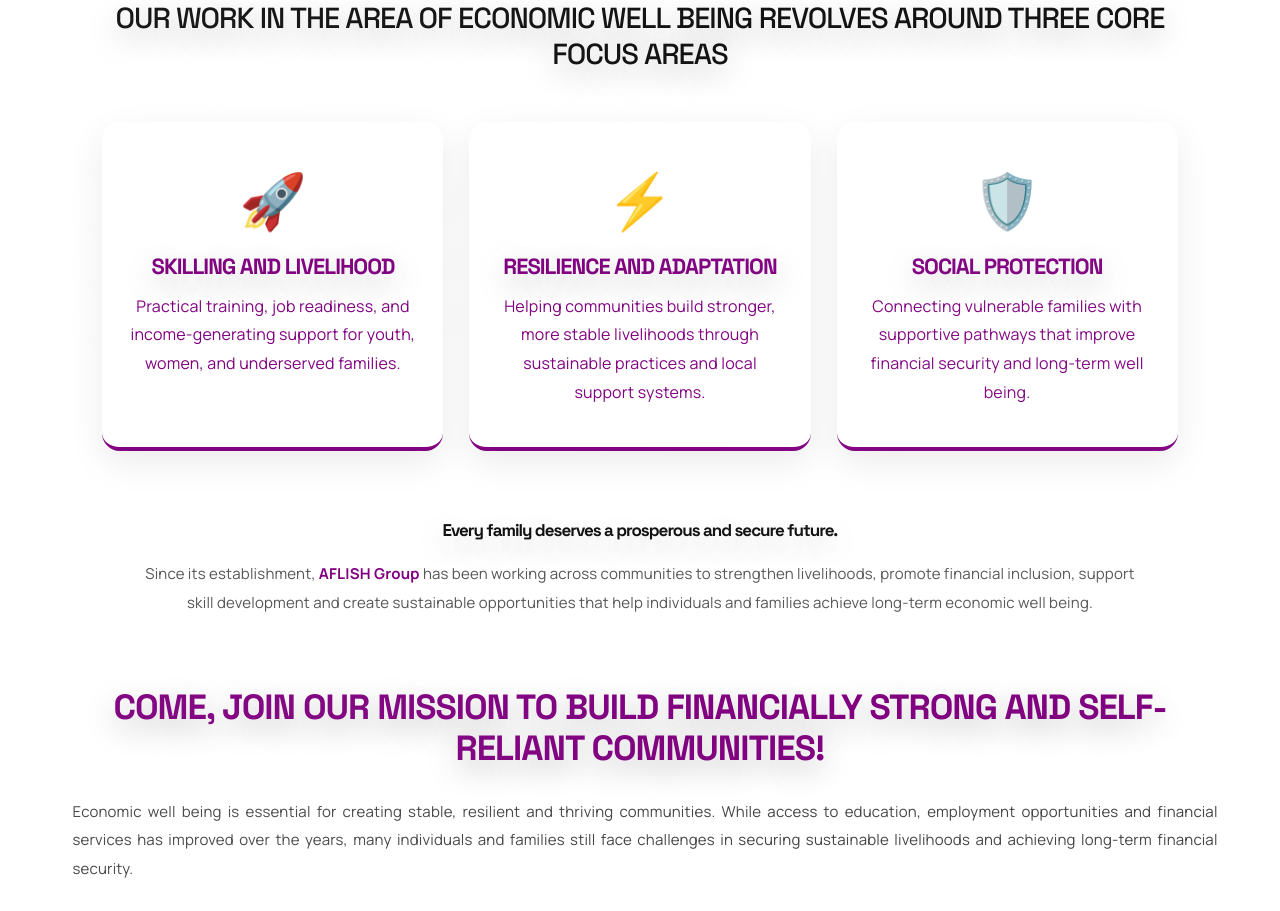
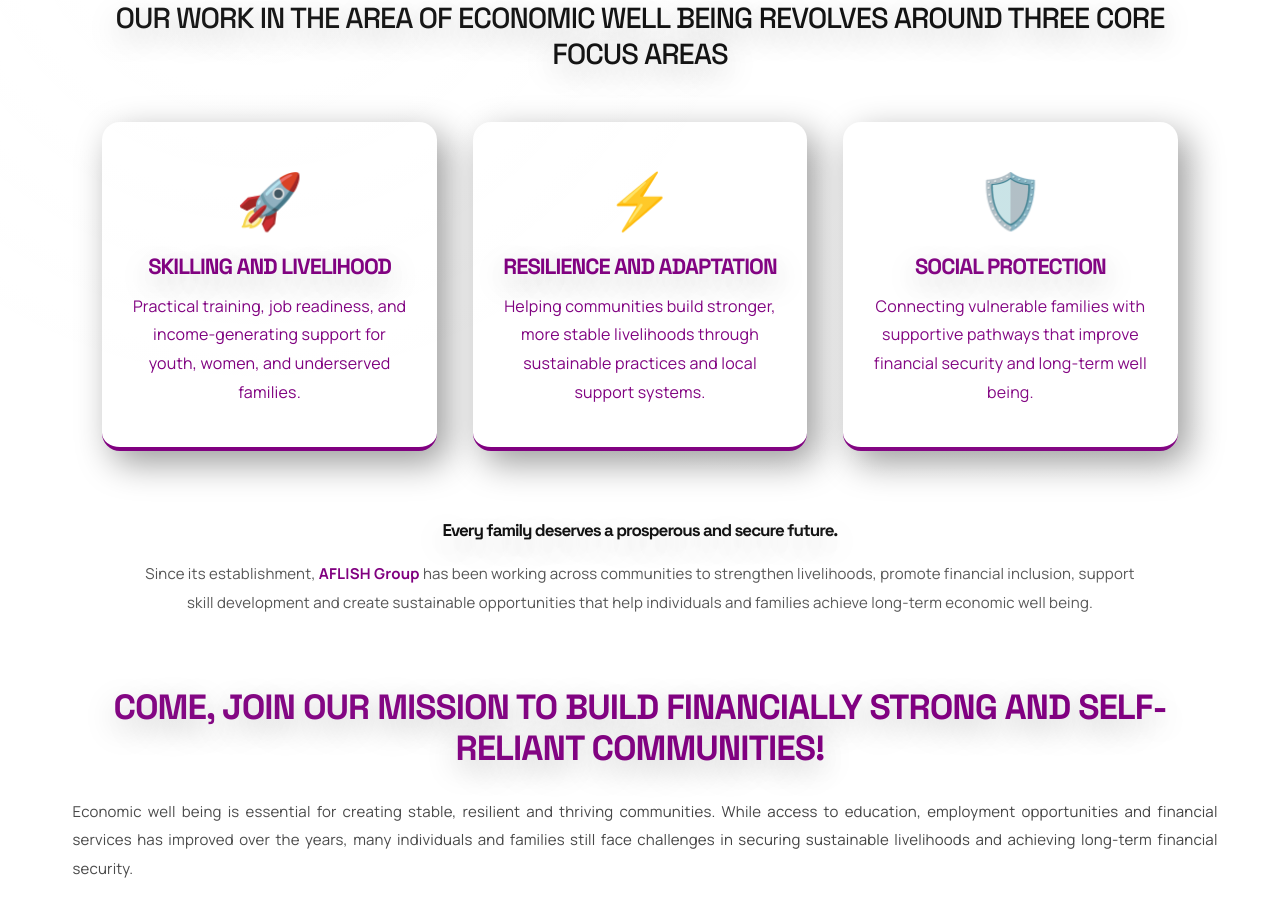
Before and after one commit to Nadeem-source/Radhaswami_Website, a React (Vite) app: page /economic-well-being in a window 1280 px wide. Shown: the part 1280-2191 px from the top of the page. Built offline with nearby package versions, Linux system fonts and the light colour scheme.

Commit message:
Ewb page finalized on 15 june 26

```diff
--- a/src/pages/EconomicWellBeing.css
+++ b/src/pages/EconomicWellBeing.css
@@ -119,7 +119,7 @@
 .ewb-focus-grid{
   display: grid;
   grid-template-columns: repeat(auto-fit, minmax(280px, 1fr));
-  gap: 26px;
+  gap: 36px;
 }
 
 .ewb-focus-card{
@@ -127,7 +127,8 @@
   border-radius: 18px;
   padding: 40px 28px;
   text-align: center;
-  box-shadow: 0 12px 35px rgba(0,0,0,.08);
+  box-shadow: 10px 12px 35px rgba(0, 0, 0, 0.397);
+
   border-bottom: 4px solid purple;
   transition: .3s;
 }
```
